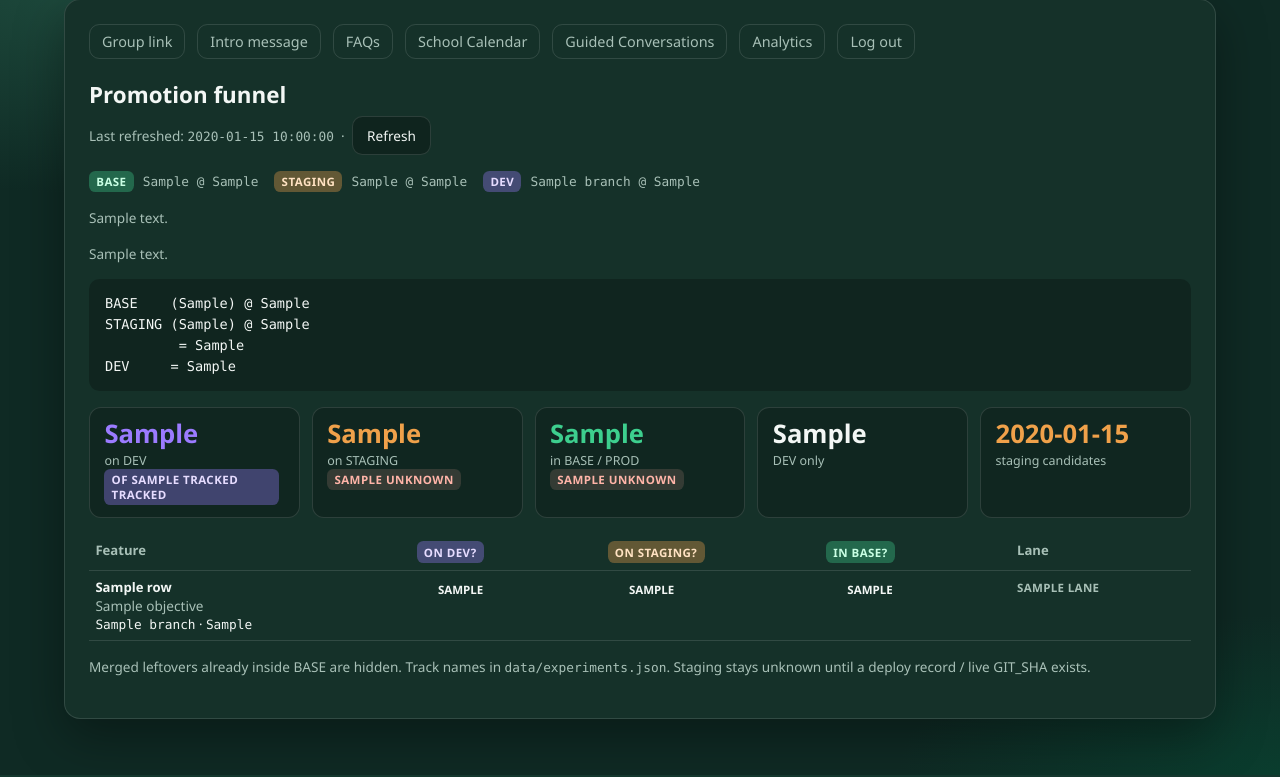
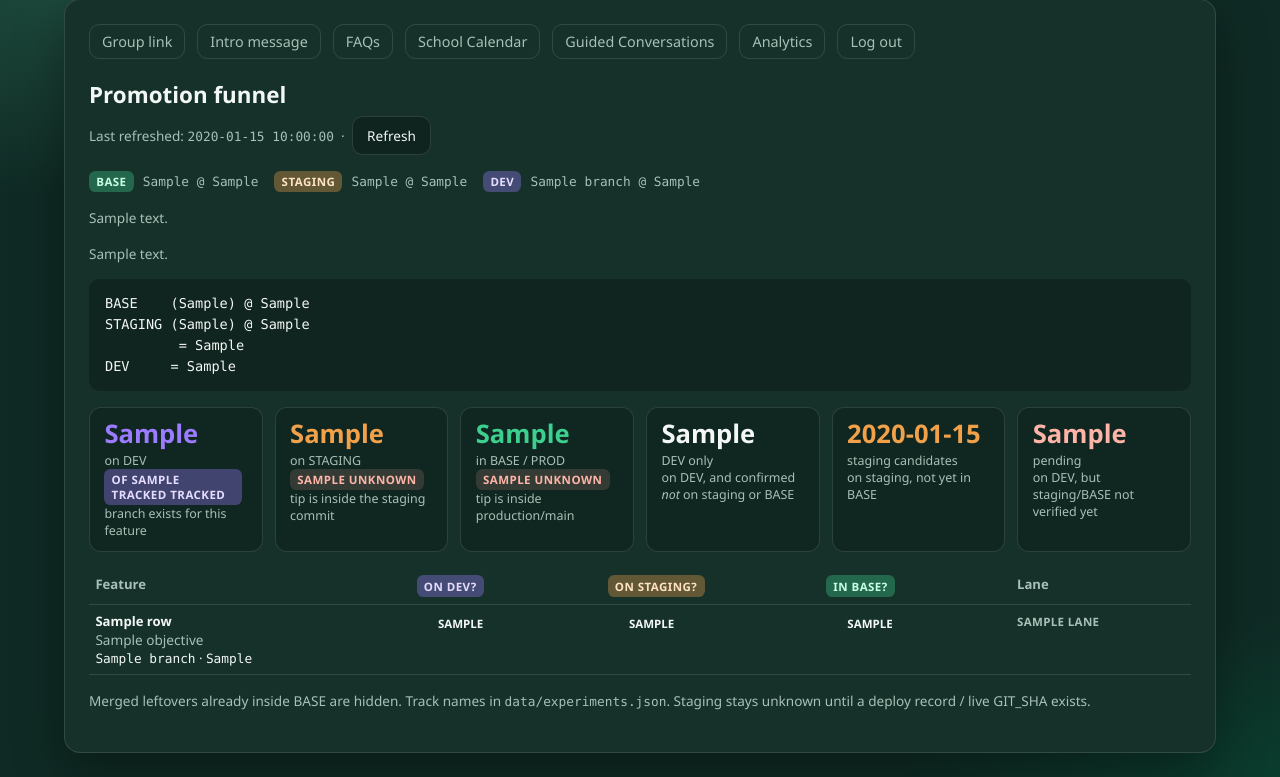
Before and after one commit to donhirye/outlook-invite-addin, a FastAPI app: template whatsapp-hello-bot/app/templates/admin_releases.html in a window 1280 px wide. Shown: the part 25-802 px from the top of the page. Run offline with FastAPI, Linux system fonts and the light colour scheme; the template is opened without the code that fills it: most values are stand-ins (such as "Sample title", 1, 10 or a date in 2020).

Commit message:
Releases: clarify funnel labels (DEV only vs pending)

```diff
--- a/whatsapp-hello-bot/app/releases/dashboard.py
+++ b/whatsapp-hello-bot/app/releases/dashboard.py
@@ -240,6 +240,7 @@ def _build_matrix(
             "staging_unknown": stg_unknown,
             "base_unknown": prod_unknown,
             "dev_only": sum(1 for r in rows if r["lane"] == "dev_only"),
+            "dev_pending": sum(1 for r in rows if r["lane"] == "dev_pending"),
             "staging_candidates": sum(
                 1 for r in rows if r["lane"] in {"staging_candidate", "on_staging"}
             ),
--- a/whatsapp-hello-bot/app/templates/admin_releases.html
+++ b/whatsapp-hello-bot/app/templates/admin_releases.html
@@ -132,24 +132,30 @@ DEV     = {{ dash.formula.dev_expression }}</div>
       <div class="funnel">
         <div class="stat">
           <div class="n" style="color:var(--dev)">{{ dash.formula.funnel.on_dev }}</div>
-          <div class="lbl">on DEV <span class="pill pill-dev">of {{ dash.formula.funnel.tracked }} tracked</span></div>
+          <div class="lbl">on DEV <span class="pill pill-dev">of {{ dash.formula.funnel.tracked }} tracked</span><br />branch exists for this feature</div>
         </div>
         <div class="stat">
           <div class="n" style="color:var(--staging)">{{ dash.formula.funnel.on_staging }}</div>
-          <div class="lbl">on STAGING{% if dash.formula.funnel.staging_unknown %} <span class="pill pill-unk">{{ dash.formula.funnel.staging_unknown }} unknown</span>{% endif %}</div>
+          <div class="lbl">on STAGING{% if dash.formula.funnel.staging_unknown %} <span class="pill pill-unk">{{ dash.formula.funnel.staging_unknown }} unknown</span>{% endif %}<br />tip is inside the staging commit</div>
         </div>
         <div class="stat">
           <div class="n" style="color:var(--prod)">{{ dash.formula.funnel.in_base }}</div>
-          <div class="lbl">in BASE / PROD{% if dash.formula.funnel.base_unknown %} <span class="pill pill-unk">{{ dash.formula.funnel.base_unknown }} unknown</span>{% endif %}</div>
+          <div class="lbl">in BASE / PROD{% if dash.formula.funnel.base_unknown %} <span class="pill pill-unk">{{ dash.formula.funnel.base_unknown }} unknown</span>{% endif %}<br />tip is inside production/main</div>
         </div>
         <div class="stat">
           <div class="n">{{ dash.formula.funnel.dev_only }}</div>
-          <div class="lbl">DEV only</div>
+          <div class="lbl">DEV only<br />on DEV, and confirmed <em>not</em> on staging or BASE</div>
         </div>
         <div class="stat">
           <div class="n" style="color:var(--staging)">{{ dash.formula.funnel.staging_candidates }}</div>
-          <div class="lbl">staging candidates</div>
+          <div class="lbl">staging candidates<br />on staging, not yet in BASE</div>
         </div>
+        {% if dash.formula.funnel.dev_pending %}
+        <div class="stat">
+          <div class="n" style="color:#ffb4a8">{{ dash.formula.funnel.dev_pending }}</div>
+          <div class="lbl">pending<br />on DEV, but staging/BASE not verified yet</div>
+        </div>
+        {% endif %}
       </div>
 
       {% if dash.matrix %}
```
